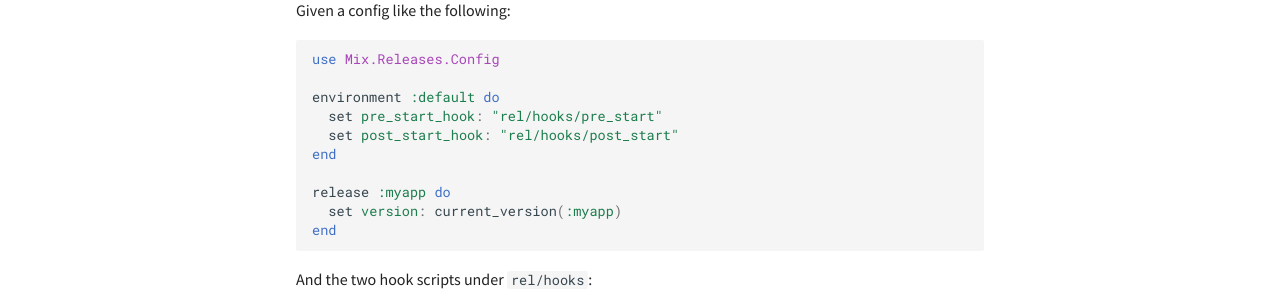
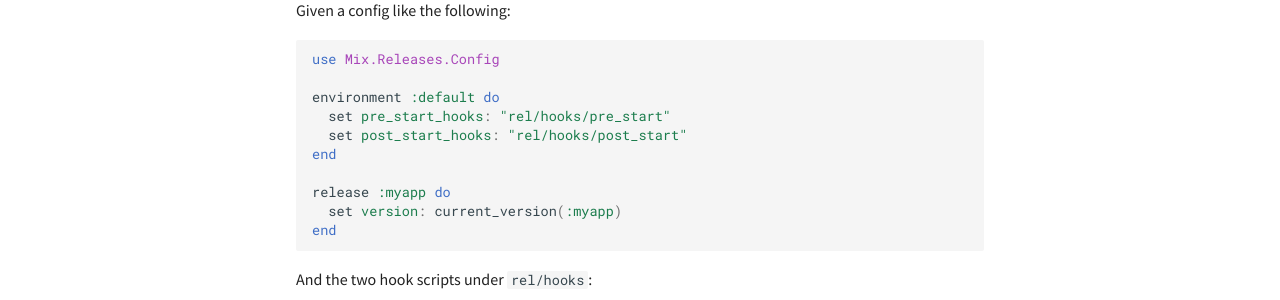
Before and after one commit to bitwalker/distillery, an MkDocs documentation site: the page built from docs/extensibility/boot_hooks.md, in a window 1280 px wide and 1381 px high. Shown: the part 634-934 px from the top of the window. Built offline with MkDocs 1.6.1 and Material for MkDocs 9.7.7, drawn with Linux system fonts in a browser that asks for light colours; comment, search, counter and statistics services are not loaded.

Commit message:
use new hooks declaration in example
`pre_start_hook` -> `pre_start_hooks`, `post_start_hook` -> `post_start_hooks`

```diff
--- a/docs/extensibility/boot_hooks.md
+++ b/docs/extensibility/boot_hooks.md
@@ -20,8 +20,8 @@ Given a config like the following:
 use Mix.Releases.Config
 
 environment :default do
-  set pre_start_hook: "rel/hooks/pre_start"
-  set post_start_hook: "rel/hooks/post_start"
+  set pre_start_hooks: "rel/hooks/pre_start"
+  set post_start_hooks: "rel/hooks/post_start"
 end
 
 release :myapp do
```
